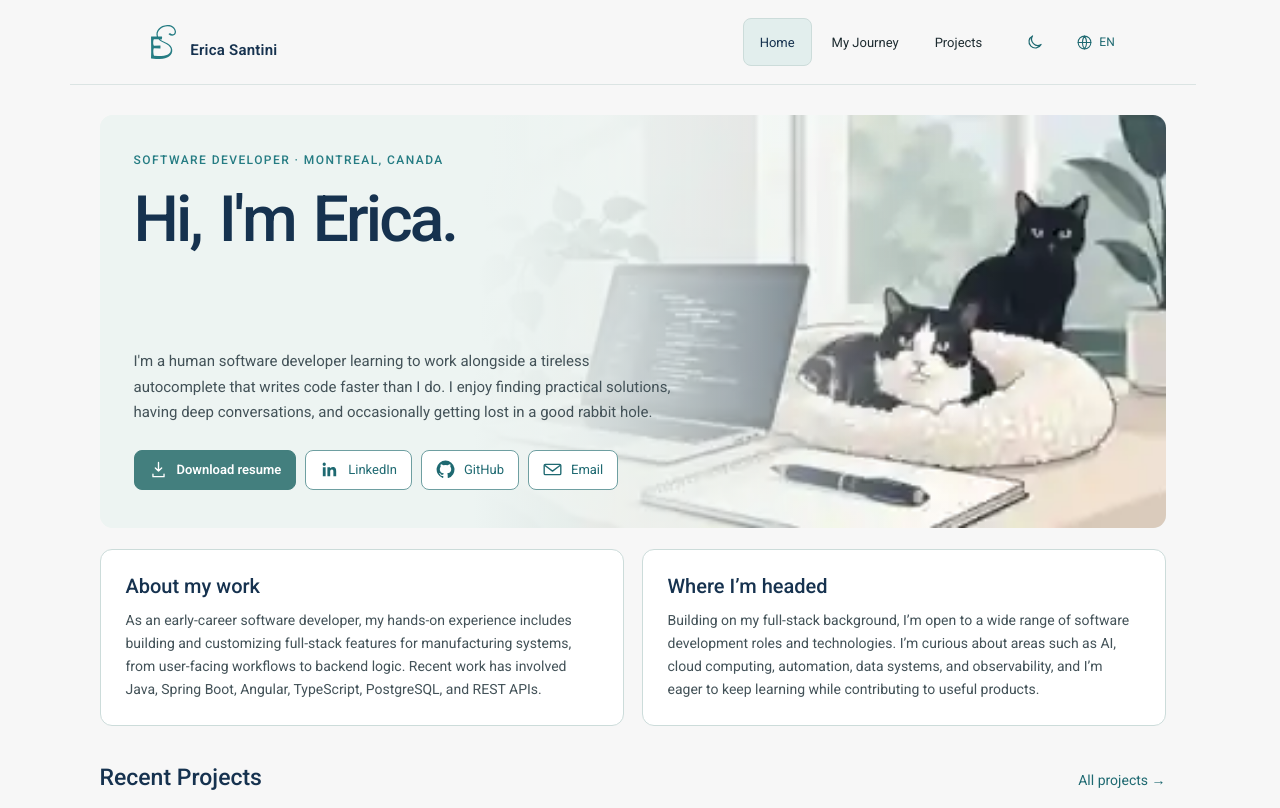
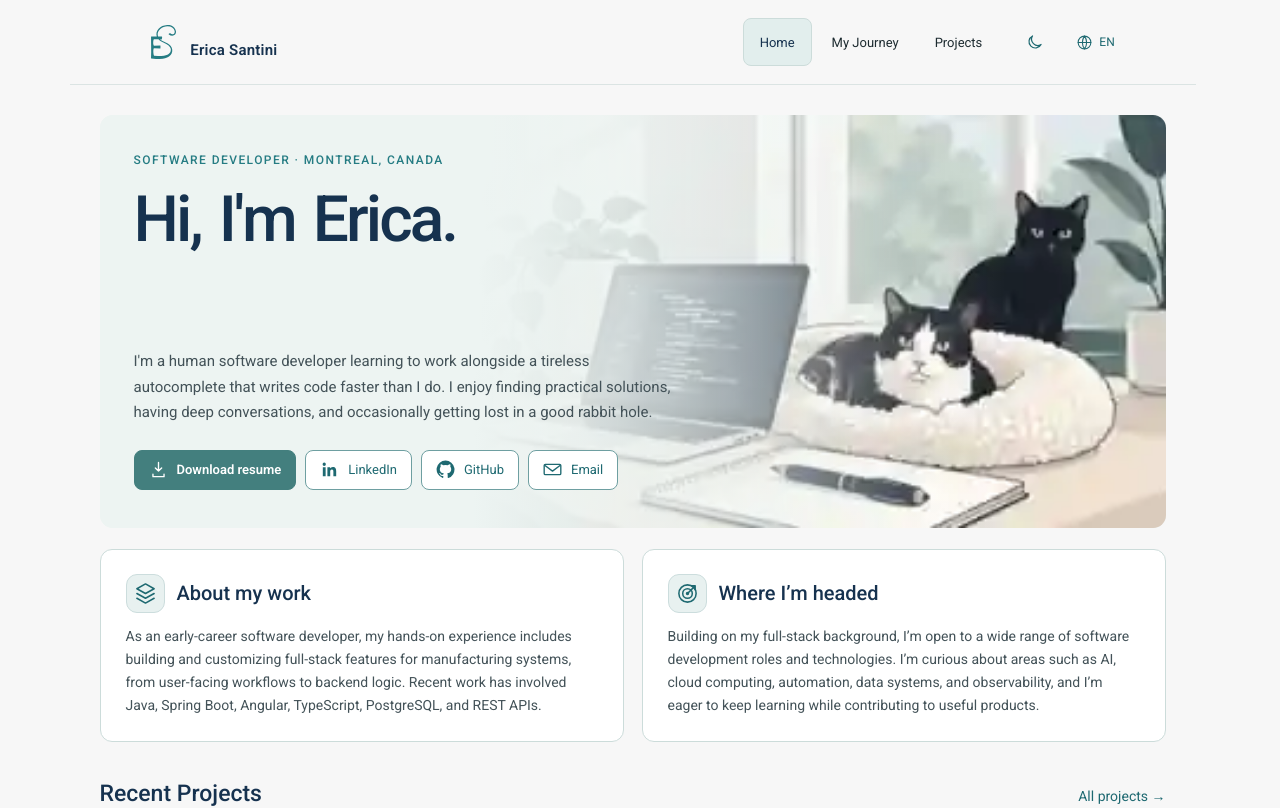
Before and after one commit to Kikasantini/erica-portfolio, a React (Vite) app: page /en in a window 1280 px wide. Shown: the top 808 px of the page. Built offline with nearby package versions, Linux system fonts and the light colour scheme.

Commit message:
Add illustrated icons to homepage overview and project cards

```diff
--- a/src/index.css
+++ b/src/index.css
@@ -1738,3 +1738,28 @@ p {
  .certificate-item{grid-template-columns:minmax(0,120px) minmax(0,1fr);padding:14px;gap:14px}
  .timeline-item{padding:17px}
 }
+
+/* Decorative pictograms consistent across Home cards and both color themes. */
+.home-card-icon {
+  display: inline-grid;
+  flex: 0 0 auto;
+  width: 39px;
+  height: 39px;
+  place-items: center;
+  border: 1px solid var(--technology-tag-border-color);
+  border-radius: 11px;
+  background: var(--technology-tag-background-color);
+  color: var(--button-text-color);
+}
+.home-card-icon svg { width: 23px; height: 23px; }
+.home-overview__heading { display: flex; align-items: center; gap: 12px; margin-bottom: 12px; }
+.home-overview .home-overview__heading h2 { margin: 0; }
+.home-project__heading { justify-content: flex-start; }
+.home-project__heading .home-card-icon { width: 34px; height: 34px; border: 0; border-radius: 8px; background: transparent; }
+.home-project__heading .home-card-icon svg { width: 25px; height: 25px; }
+.home-project__heading h3 { flex: 1 1 auto; min-width: 0; }
+.home-project__github { margin-left: auto; }
+@media (max-width: 620px) {
+  .home-overview__heading { align-items: flex-start; }
+  .home-project__heading { flex-wrap: wrap; }
+}
--- a/src/pages/Home.tsx
+++ b/src/pages/Home.tsx
@@ -48,6 +48,46 @@ function AnimatedTitleLayer({
           })}
         </span>
       ))}
+    </span>
+  )
+}
+
+
+type HomeIconName = 'work' | 'direction' | 'careerPilotAi' | 'productionCellSimulator' | 'portfolioWebsite'
+
+function HomeCardIcon({ name }: { name: HomeIconName }) {
+  return (
+    <span className="home-card-icon" aria-hidden="true">
+      <svg viewBox="0 0 24 24" fill="none" stroke="currentColor" strokeWidth="1.6" strokeLinecap="round" strokeLinejoin="round">
+        {name === 'work' ? (
+          <>
+            <path d="m12 2 9 5-9 5-9-5 9-5Z" />
+            <path d="m3 12 9 5 9-5M3 17l9 5 9-5" />
+          </>
+        ) : name === 'direction' ? (
+          <>
+            <circle cx="12" cy="12" r="9" />
+            <circle cx="12" cy="12" r="5" />
+            <circle cx="12" cy="12" r="1" />
+            <path d="m12 12 8-8m-4 0h4v4" />
+          </>
+        ) : name === 'careerPilotAi' ? (
+          <>
+            <rect x="3" y="4" width="18" height="13" rx="2" />
+            <path d="M8 21h8m-4-4v4M9 9l-2 2 2 2m6-4 2 2-2 2" />
+          </>
+        ) : name === 'productionCellSimulator' ? (
+          <>
+            <path d="M3 20h18V9l-6 4V9l-6 4V6H3v14Z" />
+            <path d="M6 6V3h3v3M7 17h2m3 0h2m3 0h2" />
+          </>
+        ) : (
+          <>
+            <rect x="3" y="4" width="18" height="16" rx="2" />
+            <path d="M3 9h18M7 6.5h.01M10 6.5h.01" />
+          </>
+        )}
+      </svg>
     </span>
   )
 }
@@ -142,12 +182,12 @@ export default function Home() {
 
       <div className="home-overview">
       <section className="home-section" aria-labelledby="home-work-title">
-        <h2 id="home-work-title">{t('workTitle')}</h2>
+        <div className="home-overview__heading"><HomeCardIcon name="work" /><h2 id="home-work-title">{t('workTitle')}</h2></div>
         <p>{t('professionalSummary')}</p>
       </section>
 
       <section className="home-section home-section--career" aria-labelledby="home-career-title">
-        <h2 id="home-career-title">{t('careerTitle')}</h2>
+        <div className="home-overview__heading"><HomeCardIcon name="direction" /><h2 id="home-career-title">{t('careerTitle')}</h2></div>
         <p>{t('careerSummary')}</p>
       </section>
       </div>
@@ -164,6 +204,7 @@ export default function Home() {
             {recentSection.items.map((project) => (
               <article className="home-project" key={project.id}>
                 <div className="home-project__heading">
+                  <HomeCardIcon name={project.id as HomeIconName} />
                   <h3>{project.title}</h3>
                   <a href={project.githubUrl} target="_blank" rel="noreferrer"
                      aria-label={project.title + ' — GitHub'} className="home-project__github">
```
